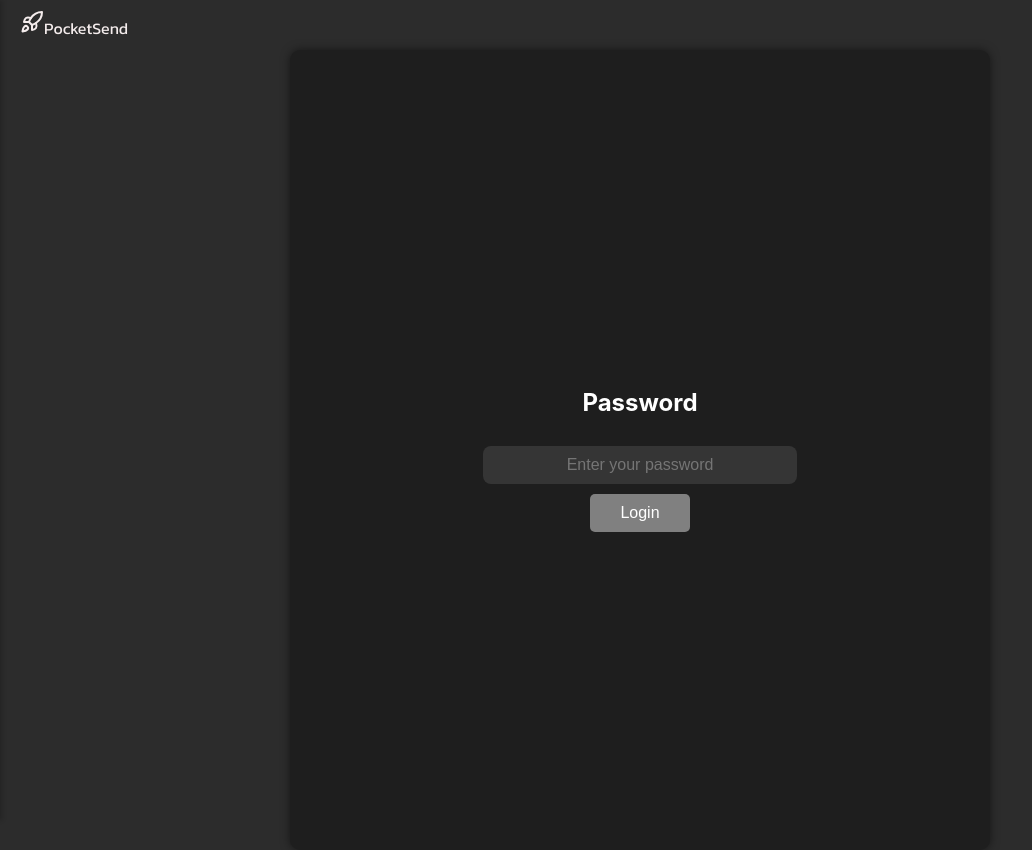
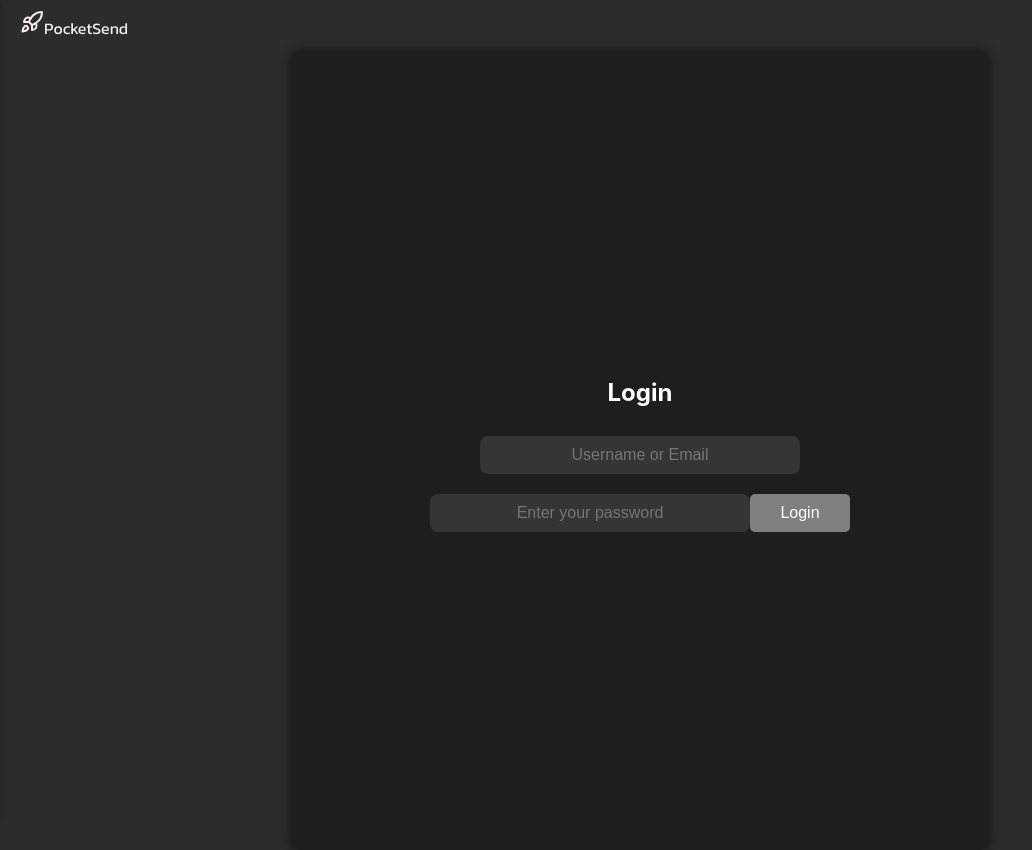
Before and after one commit to QianqianZhou1214/PocketSend, a React (Create React App) app in the folder pocketsend-frontend/: page /login in a window 1280 px wide. Shown: the whole page, without its empty margins (0-1032 px from the left). Built offline with nearby package versions, Linux system fonts and the light colour scheme.

Commit message:
implemented the auth, register and login logic for frontend

```diff
--- a/pocketsend-frontend/src/App.js
+++ b/pocketsend-frontend/src/App.js
@@ -5,6 +5,12 @@ import Navbar from './components/NavBar';
 import Home from './pages/Home';
 import Login from './pages/Login';
 import Account from './pages/Account';
+import { AuthProvider, useAuth } from './context/AuthContext';
+
+function ProtectedRoute({ children }) {
+  const { user } = useAuth();
+  return user ? children : <Navigate to="/login" />;
+}
 
 export default function App() {
   const [isAuthenticated, setIsAuthenticated] = useState(() => {
@@ -41,6 +47,7 @@ export default function App() {
   };
 
   return (
+    <AuthProvider>
       <Router>
         <Navbar />
         <Routes>
@@ -49,5 +56,7 @@ export default function App() {
           <Route path="/login" element={ <Login onLogin={handleLogin}/>} />
         </Routes>
       </Router>
+    </AuthProvider>
+
   );
 }
--- a/pocketsend-frontend/src/pages/Login.js
+++ b/pocketsend-frontend/src/pages/Login.js
@@ -1,30 +1,50 @@
 import React, { useState } from "react";
 import { useNavigate } from "react-router-dom";
+import { useAuth } from "../context/AuthContext";
 import "./styles/Login.css";
 
-export default function Login({ onLogin }) {
+export default function Login() {
+  const [identifier, setIdentifier] = useState(""); //username or email
   const [password, setPassword] = useState("");
+  const [error, setError] = useState("");
+
   const navigate = useNavigate();
+  const { login } = useAuth(); // get access to login from AuthContext
 
-  const handleSubmit = (e) => {
+  const handleSubmit = async (e) => {
     e.preventDefault();
-    if(password) {
+
+    const result = await login(identifier, password);
+    if (result.success) {
+      navigate("/");
+    } else {
+      setError(result.message || "Login failed.");
+    }
+
+/*     if(password) {
       onLogin(password);
       navigate("/");
-    }
+    } */
   };
 
-  const handleLoginSuccess = () => {
+/*  const handleLoginSuccess = () => {
     localStorage.setItem("isLoggedIn", "true");
     localStorage.setItem("lastActivity", Date.now().toString());
     navigate("/home");
-  }
+  }; */
 
 
   return (
     <div className="login-container">
-      <h2>Password</h2>
+      <h2>Login</h2>
       <form onSubmit={handleSubmit}>
+      <input
+          type="text"
+          placeholder="Username or Email"
+          value={identifier}
+          onChange={(e) => setIdentifier(e.target.value)}
+          required
+        />
         <input
           type="password"
           placeholder="Enter your password"
@@ -32,9 +52,10 @@ export default function Login({ onLogin }) {
           onChange={(e) => setPassword(e.target.value)}
           required
         />
-        <button type="submit" disabled={!password} onClick={handleLoginSuccess}>
+        <button type="submit" disabled={!identifier || !password}>
           Login
         </button>
+        {error && <p className="error-msg">{error}</p>}
       </form>
     </div>
   );
```
Lines whose indentation alone changed are shown as unchanged.
